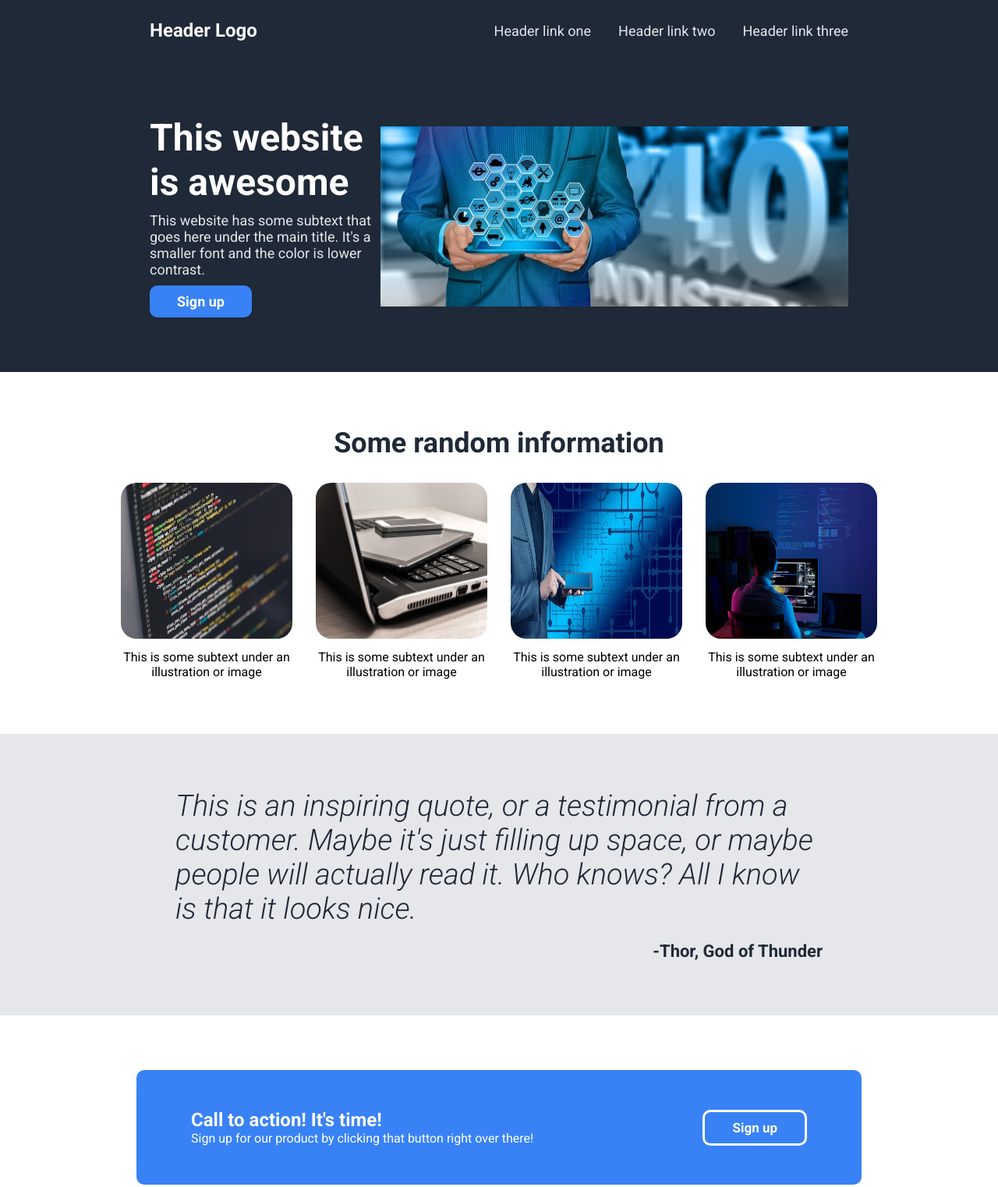
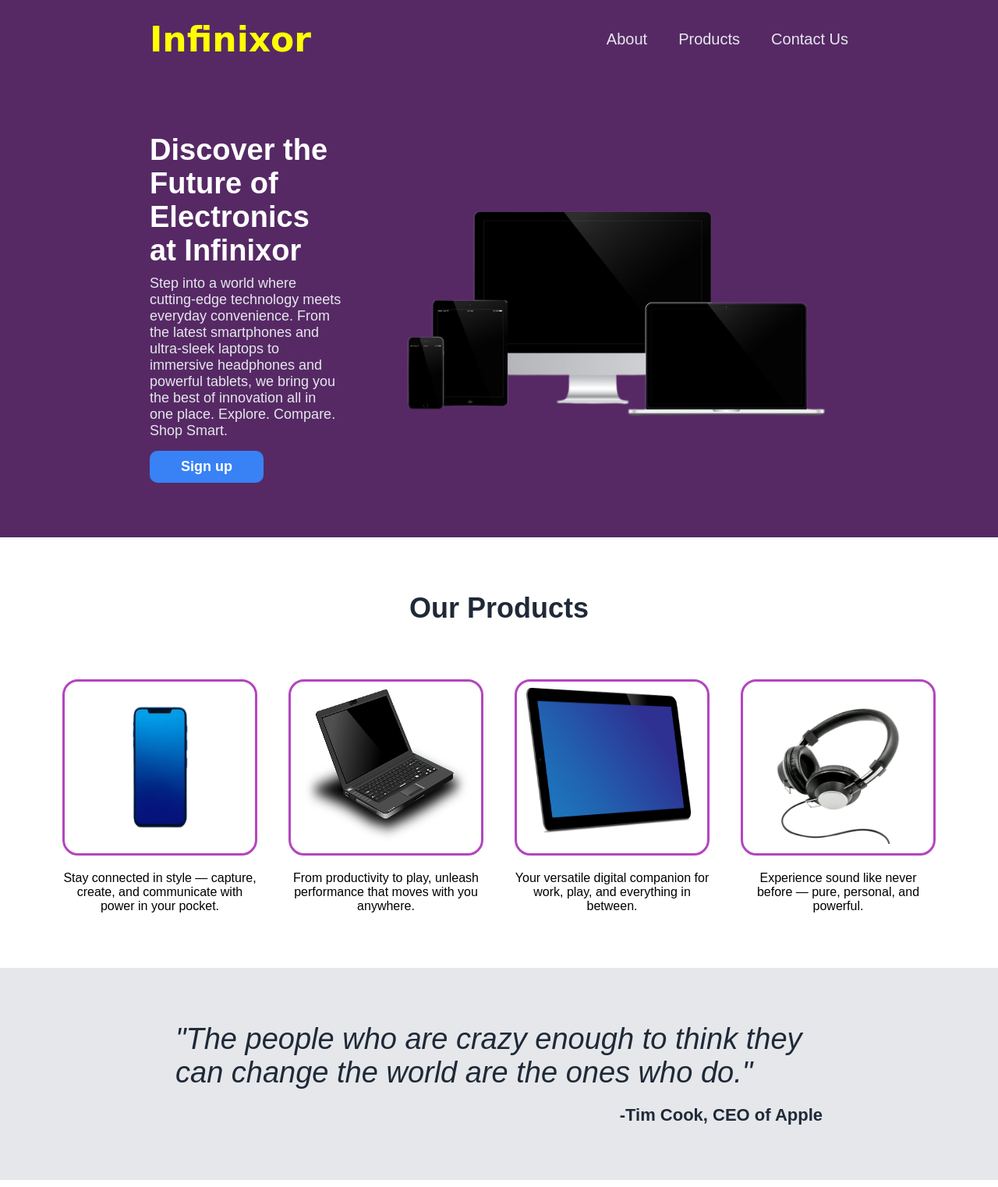
Before and after one commit to vinoothna20/odin-landing-page, a plain HTML site: page index.html in a window 1280 px wide. Shown: the top 1522 px of the page at 78% size. Drawn offline with Linux system fonts and the light colour scheme; a web font is replaced by a local one.

Commit message:
change of content, design and images

```diff
--- a/index.html
+++ b/index.html
@@ -8,60 +8,72 @@
 </head>
 <body>
     <header>
-        <h2>Header Logo</h3>
+        <h2>Infinixor</h2>
         <ul>
-            <li>Header link one</li>
-            <li>Header link two</li>
-            <li>Header link three</li>
+            <li>About</li>
+            <li>Products</li>
+            <li>Contact Us</li>
         </ul>
     </header>
 
     <div class="hero">
         <div class="hero-content">
-            <h2>This website is awesome</h2>
-            <p>This website has some subtext that goes here under the main title. It's a smaller font and the color is lower contrast.</p>
+            <h2>Discover the Future of Electronics at Infinixor</h2>
+            <p>Step into a world where cutting-edge technology meets everyday convenience. From the latest smartphones and ultra-sleek laptops to immersive headphones and powerful tablets, we bring you the best of innovation all in one place. Explore. Compare. Shop Smart.</p>
             <button class="signup-btn">Sign up</button>
         </div>
 
-        <img class="hero-img" src="images/hero-img.jpg" alt="technology">
+        <img class="hero-img" src="images/hero-img.png" alt="technology">
+
     </div>
 
     <div class="img-items">
-        <h2>Some random information</h2>
+        <h2>Our Products</h2>
         <div class="img-cont">
             <div class="card">
-                <img src="images/img1.jpg" alt="lines of code">
-                <p>This is some subtext under an illustration or image</p>
+                <div>
+                    <img src="images/smartphone.png" alt="smartphone">
+                </div>
+                <p>Stay connected in style — capture, create, and communicate with power in your pocket.</p>
             </div>
             <div class="card">
-                <img src="images/img2.jpg" alt="different mobile devices">
-                <p>This is some subtext under an illustration or image</p>
+                <div>
+                    <img src="images/laptop.png" alt="laptop">
+                </div>
+                <p>From productivity to play, unleash performance that moves with you anywhere.</p>
             </div>
             <div class="card">
-                <img src="images/img3.jpg" alt="man showing the tablet">
-                <p>This is some subtext under an illustration or image</p>
+                <div>
+                    <img src="images/tablet.png" alt="tablet">
+                </div>
+                <p>Your versatile digital companion for work, play, and everything in between.</p>
             </div>
             <div class="card">
-                <img src="images/img4.jpg" alt="man working on laptop">
-                <p>This is some subtext under an illustration or image</p>
+                <div>
+                    <img src="images/headphones.png" alt="headphones">
+                </div>
+                <p>Experience sound like never before — pure, personal, and powerful.</p>
             </div>
         </div>
     </div>
 
     <div class="quote-cont">
         <div>
-            <p class="quote">This is an inspiring quote, or a testimonial from a customer. Maybe it's just filling up space, or maybe people will actually read it. Who knows? All I know is that it looks nice.</p>
-            <p class="author">-Thor, God of Thunder</p>
+            <p class="quote">"The people who are crazy enough to think they can change the world are the ones who do."</p>
+            <p class="author">-Tim Cook, CEO of Apple</p>
         </div>
     </div>
 
     <div class="action-cont">
         <div>
-            <div>
-                <h2>Call to action! It's time!</h2>
-                <p>Sign up for our product by clicking that button right over there!</p>
+            <div class="action-content-cont">
+                <h2> Stay Connected with Infinixor</h2>
+                <p style="margin-bottom: 8px;">Have questions, suggestions, or just want to stay in the loop?</p>
+                <p>Sign up now to receive the latest updates, exclusive deals, and new product launches straight to your inbox.</p>
             </div>
-            <button class="signup-btn">Sign up</button>
+            <div style="padding: 0px 20px;">
+                <button class="signup-btn">Sign up</button>
+            </div>
         </div>
     </div>
 
--- a/style.css
+++ b/style.css
@@ -1,70 +1,84 @@
-@import url('https://fonts.googleapis.com/css2?family=Roboto:ital,wght@0,100..900;1,100..900&display=swap');
+@import url('https://fonts.googleapis.com/css2?family=Edu+AU+VIC+WA+NT+Arrows:wght@400..700&family=Winky+Rough:ital,wght@0,300..900;1,300..900&display=swap');
 
 * {
-    font-family: "Roboto", sans-serif;
+    font-family: "Winky Rough", sans-serif;
     margin: 0;
     padding: 0;
     box-sizing: border-box;
 }
+
 
 header {
     display: flex;
     justify-content: space-between;
     align-items: center;
     padding: 25px 15%;
-    background-color: #1f2937;
+    background-color: #562965;
     color: white;
 }
 
 header h2 {
-    font-size: 24px;
-    color: #f9faf8;
+    font-family: "Edu AU VIC WA NT Arrows", cursive;
+    color: yellow;
+    font-size: 44px;
 }
 
 header ul {
     list-style-type: none;
     display: flex;
-    gap: 35px;
-    font-size: 18px;
+    gap: 40px;
+    font-size: 20px;
     color: #e5e7eb;
 }
 
+header li:hover {
+    color: yellow;
+    cursor: pointer;
+}
+
 .hero {
-    background-color: #1f2937;
+    background-color: #562965;
     color: white;
     padding: 70px 15%;
     display: flex;
     justify-content: space-between;
     align-items: center;
+    gap: 50px;
 }
 
 .hero-content {
-    width: 470px;
+    width: 550px;
 }
 
 .hero-content h2 {
-    font-size: 48px;
+    font-size: 38px;
     margin-bottom: 10px;
+}
+
+
+.hero-img {
+    width: 600px;
 }
 
 .hero-content p {
     font-size: 18px;
     color: #e5e7eb;
-    margin-bottom: 10px;
+    margin-bottom: 15px;
 }
 
 .signup-btn {
     background-color: #3882f6;
     border: none;
     border-radius: 10px;
-    padding: 10px 35px;
+    padding: 10px 40px;
     color: white;
     font-size: 18px;
     font-weight: bold;
 }
 
-.hero-img {
-    width: 600px;
+.signup-btn:hover {
+    background-color: #1265ea;
+    cursor: pointer;
 }
 
 .img-items {
@@ -75,26 +89,31 @@ header ul {
 }
 
 .img-items h2 {
-    margin-bottom: 30px;
+    margin-bottom: 70px;
     font-size: 36px;
     color: #1f2937;
 }
 
 .img-cont {
     display: flex;
-    gap: 30px;
+    gap: 40px;
 }
 
 .img-cont .card {
-    width: 220px;
+    width: 250px;
     text-align: center;
 }
 
 .img-cont img{
     width: 220px;
     height: 200px;
+}
+
+.card div{
+    border: 3px solid rgb(179 69 191);
     border-radius: 20px;
-    margin-bottom: 10px;
+    margin-bottom: 20px;
+    padding: 8px 0;
 }
 
 .quote-cont {
@@ -132,14 +151,23 @@ header ul {
 }
 
 .action-cont > div {
-    background-color: #3882f6;
+    background: linear-gradient(159deg, #2d7fff, #df5f5f);
     display: flex;
-    padding: 50px 70px;
+    padding: 40px 60px;
     border-radius: 10px;
     color: white;
     justify-content: space-between;
-    width: 930px;
+    width: 970px;
     align-items: center;
+    gap: 50px;
+}
+
+.action-content-cont h2 {
+    margin-bottom: 15px;
+}
+
+.action-content-cont {
+    flex: 1;
 }
 
 .action-cont .signup-btn {
@@ -148,7 +176,7 @@ header ul {
 }
 
 footer {
-    background-color: #1f2937;
+    background-color: #562965;
     color: white;
     text-align: center;
     padding: 40px;
```
Also changed, not shown: images/headphones.png (added), images/hero-img.jpg (deleted), images/hero-img.png (added), images/img1.jpg (deleted), images/img2.jpg (deleted), images/img3.jpg (deleted), images/img4.jpg (deleted), images/laptop.png (added), images/smartphone.png (added), images/tablet.png (added), 1 other file.
